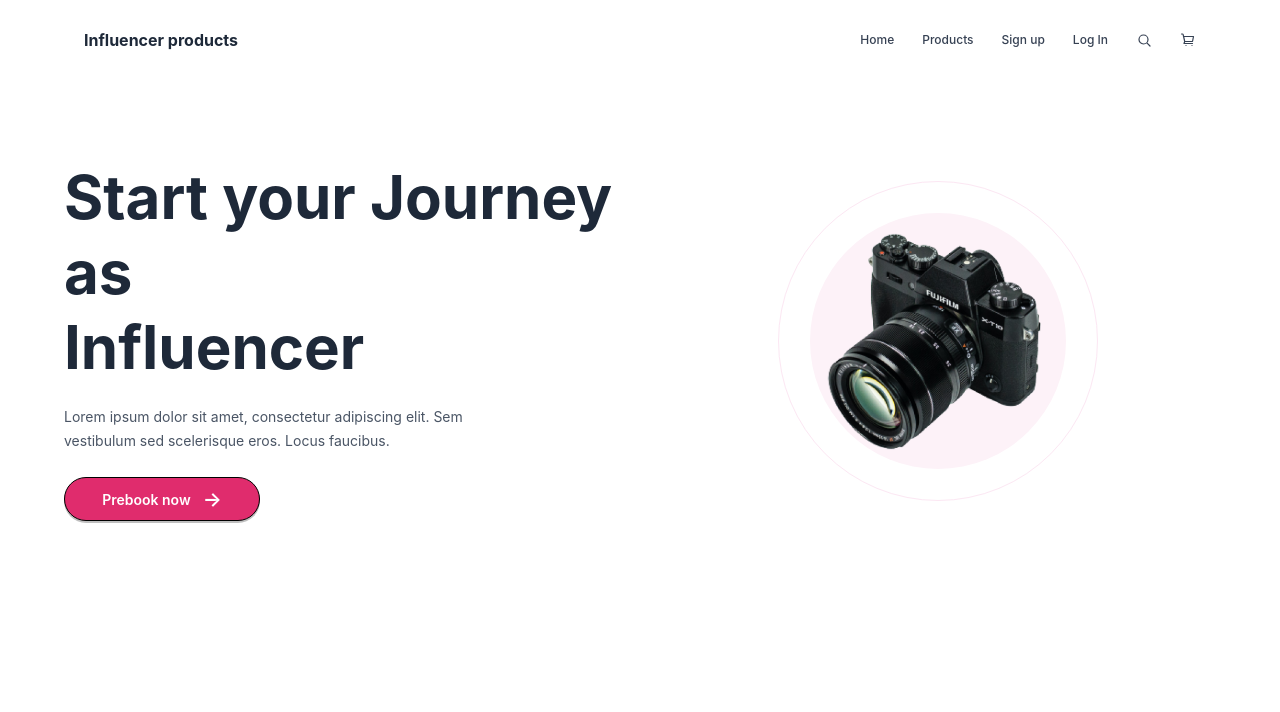
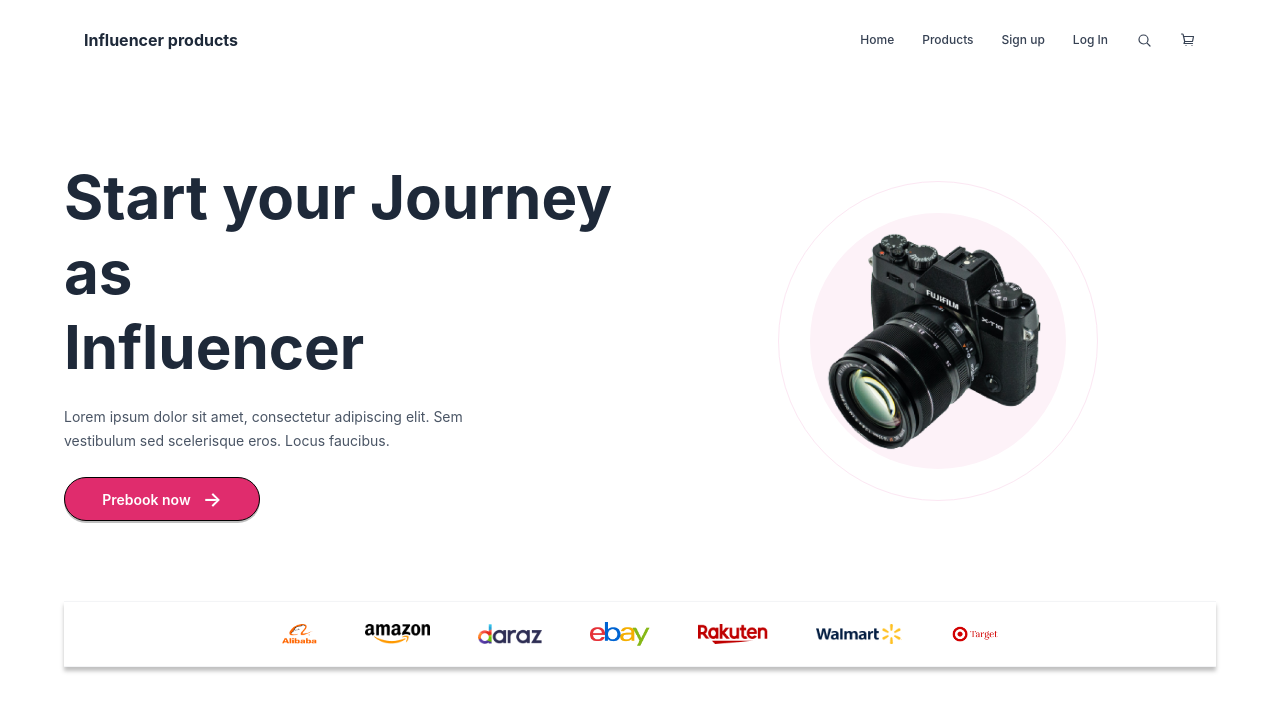
Before and after one commit to Md-Ali-Arman/Influencer-Gears, a website: page index.html in a window 1280 px wide. Drawn offline with Linux system fonts and the light colour scheme.

Commit message:
Add marketplace logos section

```diff
--- a/index.html
+++ b/index.html
@@ -171,6 +171,67 @@
           </div>
         </div>
       </section>
+      <!-- Marketplace Logos -->
+       <section id="marketplaces" class="px-5 sm:px-8 lg:px-10">
+
+         <div class="mx-auto max-w-6xl border-y border-gray-100 py-5 shadow-[0px_4px_4px_rgba(0,0,0,0.25)]">
+
+          <div class="flex flex-wrap items-center justify-center gap-x-8 gap-y-5 sm:gap-x-10 lg:gap-x-12">
+
+            <!-- Alibaba -->
+            <img
+                src="./images/alibaba.png"
+                alt="Alibaba"
+                class="h-5 w-auto object-contain"
+            >
+
+            <!-- Amazon -->
+            <img
+                src="./images/amazon.png"
+                alt="Amazon"
+                class="h-5 w-auto object-contain"
+            >
+
+            <!-- Daraz -->
+            <img
+                src="./images/daraz.png"
+                alt="Daraz"
+                class="h-5 w-auto object-contain"
+            >
+
+            <!-- eBay -->
+            <img
+                src="./images/ebay.png"
+                alt="eBay"
+                class="h-6 w-auto object-contain"
+            >
+
+            <!-- Rakuten -->
+            <img
+                src="./images/rakuten.png"
+                alt="Rakuten"
+                class="h-5 w-auto object-contain"
+            >
+
+            <!-- Walmart -->
+            <img
+                src="./images/walmart.png"
+                alt="Walmart"
+                class="h-5 w-auto object-contain"
+            >
+
+            <!-- Target -->
+            <img
+                src="./images/target.png"
+                alt="Target"
+                class="h-5 w-auto object-contain"
+            >
+
+          </div>
+
+        </div>
+
+      </section>
     </main>
   </body>
 </html>
```
Also changed, not shown: src/output.css.
